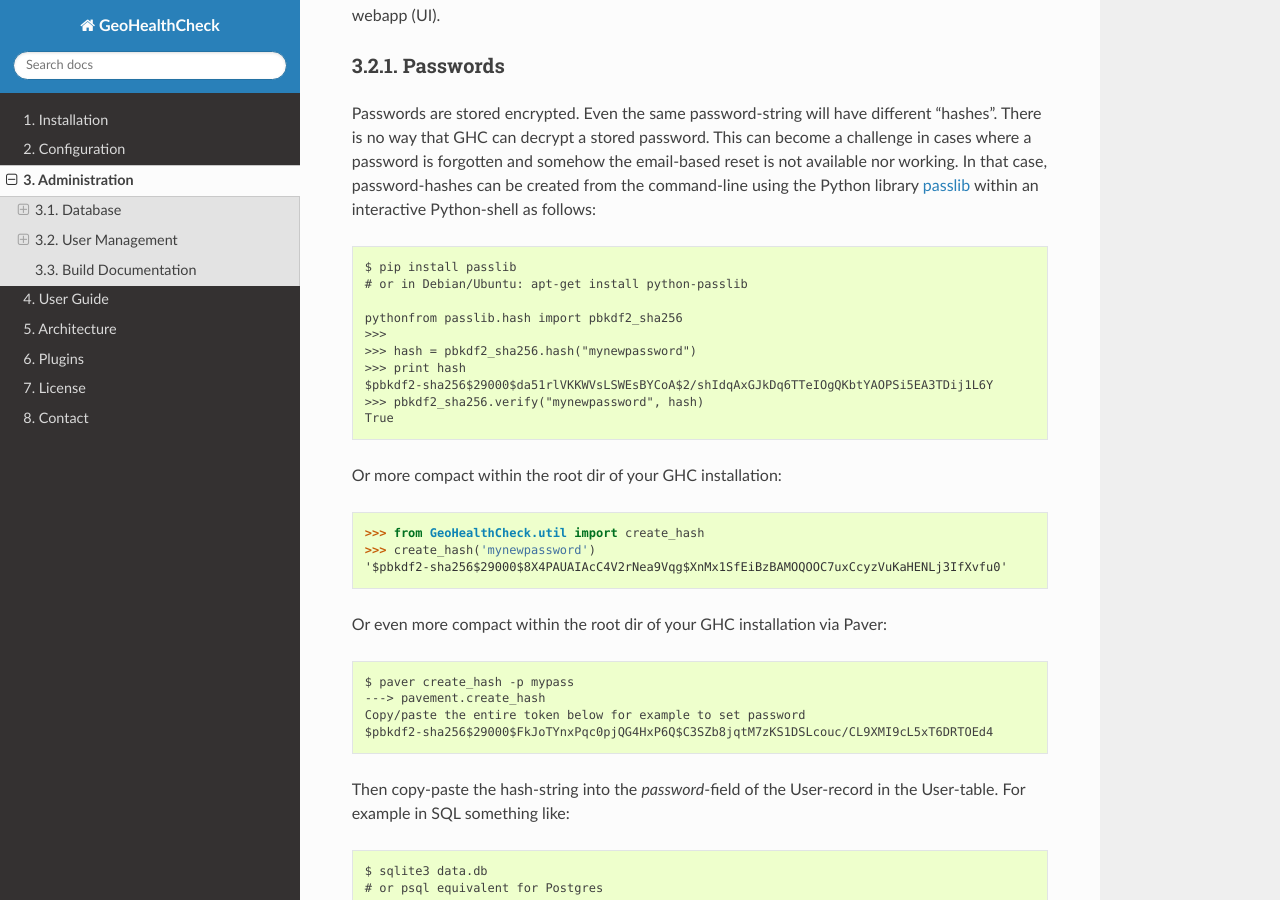
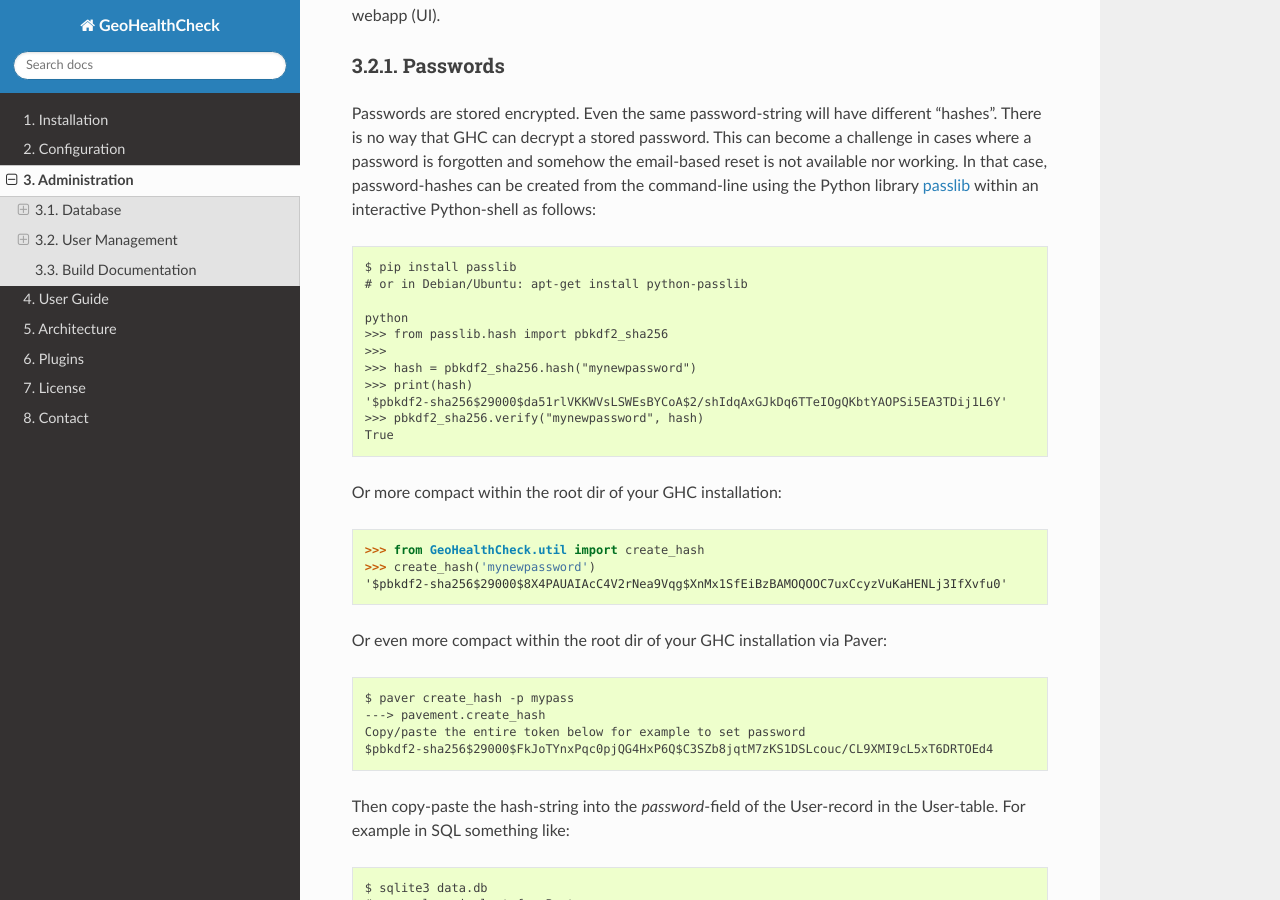
Before and after one commit to geopython/GeoHealthCheck, a Sphinx documentation site: the page built from docs/admin.rst, in a window 1280 px wide and 900 px high, scrolled down 1580 px. Built offline with Sphinx 7.4.7 and the Read the Docs theme 2.0.0, drawn with Linux system fonts in a browser that asks for light colours.

Commit message:
minor doc editorial update

```diff
--- a/docs/admin.rst
+++ b/docs/admin.rst
@@ -78,11 +78,12 @@
 	$ pip install passlib
 	# or in Debian/Ubuntu: apt-get install python-passlib
 
-	pythonfrom passlib.hash import pbkdf2_sha256
+	python
+	>>> from passlib.hash import pbkdf2_sha256
 	>>>
 	>>> hash = pbkdf2_sha256.hash("mynewpassword")
-	>>> print hash
-	$pbkdf2-sha256$29000$da51rlVKKWVsLSWEsBYCoA$2/shIdqAxGJkDq6TTeIOgQKbtYAOPSi5EA3TDij1L6Y
+	>>> print(hash)
+	'$pbkdf2-sha256$29000$da51rlVKKWVsLSWEsBYCoA$2/shIdqAxGJkDq6TTeIOgQKbtYAOPSi5EA3TDij1L6Y'
 	>>> pbkdf2_sha256.verify("mynewpassword", hash)
 	True
 
```
